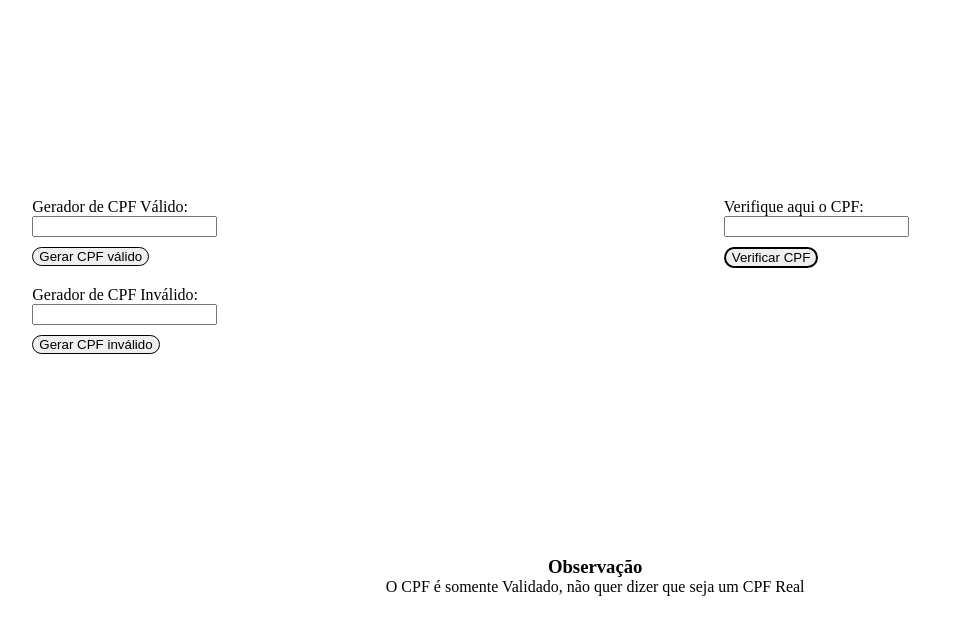
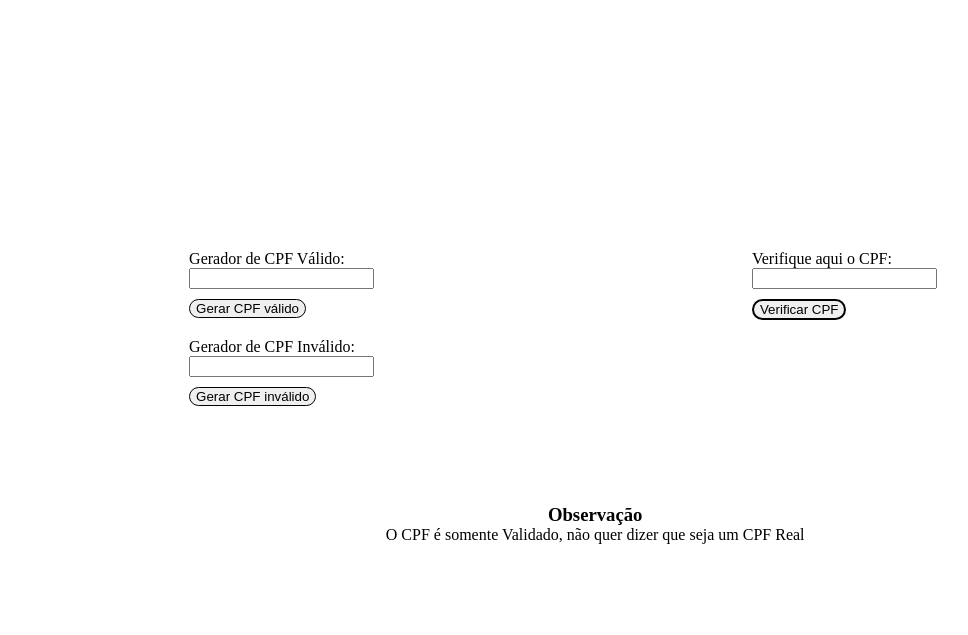
Before and after one commit to Samuel-Oliveira-C/cpf-validator, a website: page public/index.html in a window 1280 px wide. Shown: the part 123-758 px from the top of the page, without its empty margins (32-1000 px from the left). Drawn offline with Linux system fonts and the light colour scheme.

Commit message:
Fix no design da page, foi colocado nos nó pai postion relative e absolute nos filhos

```diff
--- a/public/assets/css/style.css
+++ b/public/assets/css/style.css
@@ -23,15 +23,18 @@ header .title{
 }
 .container-generators{
     grid-area: area2;
-    justify-content: left;
-    width: 50%;
+    width: 100%;
+    position: relative;
+    display: flex;
+    justify-content: center;
 }
 .generator{
     display: flex;
-    justify-content: flex-start;
+    justify-content: center;
     align-items: center;
     flex-direction: column;
     gap: 20px 50px;
+    position: absolute;
 }
 .button-generator{
     margin-top: 10px;
@@ -41,12 +44,16 @@ header .title{
 .container-validator{
     grid-area: area3;
     width: 100%;
+    position: relative;
+    display: flex;
+    justify-content: center;
 }
 .validator{
     display: flex;
-    justify-content: flex-end;
+    justify-content: flex-start;
     width: 50%;
     gap: 20px 50px;
+    position: absolute;
 }
 .verifybutton{
     margin-top: 10px;
```
